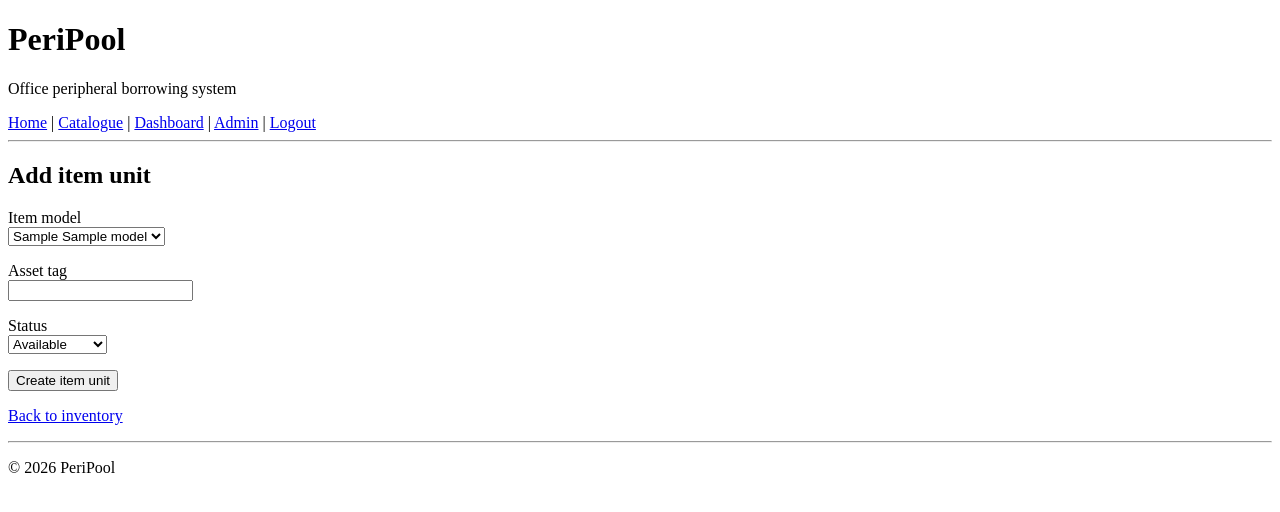
After one commit to simt0m/PeriPool, a Flask app: page /admin/item-units/new in a window 1280 px wide. The commit adds this page. Shown: the top 512 px of the page. Run offline with Flask 3, Linux system fonts and the light colour scheme; a user stored in the database is signed in; tables that the repository leaves empty hold one stand-in row (values such as "Sample post"); some libraries are stand-ins or nearby versions.

Commit message:
Add CSRF protection for forms

```diff
--- a/app/__init__.py
+++ b/app/__init__.py
@@ -1,7 +1,7 @@
 import os
 from flask import Flask
 
-from .extensions import db, login_manager
+from .extensions import csrf, db, login_manager
 
 
 def create_app():
@@ -28,6 +28,7 @@ def create_app():
 
     # --- Initialise extensions ---
     db.init_app(app)
+    csrf.init_app(app)
 
     login_manager.init_app(app)
     login_manager.login_view = 'main.login'
--- a/app/extensions.py
+++ b/app/extensions.py
@@ -1,5 +1,7 @@
 from flask_sqlalchemy import SQLAlchemy
 from flask_login import LoginManager
+from flask_wtf.csrf import CSRFProtect
 
 db = SQLAlchemy()
 login_manager = LoginManager()
+csrf = CSRFProtect()
--- a/app/routes.py
+++ b/app/routes.py
@@ -3,6 +3,7 @@ from decimal import Decimal, InvalidOperation
 
 from flask import Blueprint, flash, redirect, render_template, request, url_for
 from flask_login import current_user, login_required, login_user, logout_user
+from flask_wtf.csrf import CSRFError
 
 from .decorators import admin_required
 from .extensions import db
@@ -749,3 +750,8 @@ def admin_borrow_records():
 def forbidden(error):
     """Render a 403 Forbidden error page."""
     return render_template('403.html'), 403
+
+@main.app_errorhandler(CSRFError)
+def handle_csrf_error(error):
+    """Render an error page when CSRF validation fails."""
+    return render_template('csrf_error.html', reason=error.description), 400
--- a/app/templates/admin_category_form.html
+++ b/app/templates/admin_category_form.html
@@ -13,6 +13,8 @@
     {% endif %}
 
     <form method="post">
+        <input type="hidden" name="csrf_token" value="{{ csrf_token() }}">
+
         <p>
             <label for="name">Name</label><br>
             <input
--- a/app/templates/admin_inventory.html
+++ b/app/templates/admin_inventory.html
@@ -80,6 +80,8 @@
                                     action="{{ url_for('main.admin_deactivate_item_model', item_model_id=item_model.id) }}"
                                     onsubmit="return confirm('Deactivate this item model?');"
                                 >
+                                    <input type="hidden" name="csrf_token" value="{{ csrf_token() }}">
+
                                     <button type="submit">Deactivate</button>
                                 </form>
                             {% endif %}
@@ -128,6 +130,8 @@
                                     action="{{ url_for('main.admin_delete_item_unit', item_unit_id=item_unit.id) }}"
                                     onsubmit="return confirm('Delete this item unit?');"
                                 >
+                                    <input type="hidden" name="csrf_token" value="{{ csrf_token() }}">
+
                                     <button type="submit">Delete</button>
                                 </form>
                             {% endif %}
--- a/app/templates/admin_item_model_form.html
+++ b/app/templates/admin_item_model_form.html
@@ -13,6 +13,8 @@
     {% endif %}
 
     <form method="post">
+        <input type="hidden" name="csrf_token" value="{{ csrf_token() }}">
+
         <p>
             <label for="category_id">Category</label><br>
             <select id="category_id" name="category_id" required>
--- /dev/null
+++ b/app/templates/admin_item_unit_form.html
@@ -0,0 +1,68 @@
+{% extends "base.html" %}
+
+{% block title %}
+    {% if item_unit %}PeriPool | Edit Item Unit{% else %}PeriPool | Add Item Unit{% endif %}
+{% endblock %}
+
+{% block content %}
+<section>
+    {% if item_unit %}
+        <h2>Edit item unit</h2>
+    {% else %}
+        <h2>Add item unit</h2>
+    {% endif %}
+
+    <form method="post">
+        <input type="hidden" name="csrf_token" value="{{ csrf_token() }}">
+
+        <p>
+            <label for="item_model_id">Item model</label><br>
+            <select id="item_model_id" name="item_model_id" required>
+                {% for item_model in item_models %}
+                    <option
+                        value="{{ item_model.id }}"
+                        {% if item_unit and item_unit.item_model_id == item_model.id %}selected{% endif %}
+                    >
+                        {{ item_model.manufacturer }} {{ item_model.model_name }}
+                    </option>
+                {% endfor %}
+            </select>
+        </p>
+
+        <p>
+            <label for="asset_tag">Asset tag</label><br>
+            <input
+                type="text"
+                id="asset_tag"
+                name="asset_tag"
+                required
+                value="{{ item_unit.asset_tag if item_unit else '' }}"
+            >
+        </p>
+
+        <p>
+            <label for="status">Status</label><br>
+            <select id="status" name="status" required>
+                {% set selected_status = item_unit.status if item_unit else 'available' %}
+
+                {% for status in statuses %}
+                    <option
+                        value="{{ status }}"
+                        {% if status == selected_status %}selected{% endif %}
+                    >
+                        {{ status|title }}
+                    </option>
+                {% endfor %}
+            </select>
+        </p>
+
+        <button type="submit">
+            {% if item_unit %}Update item unit{% else %}Create item unit{% endif %}
+        </button>
+    </form>
+
+    <p>
+        <a href="{{ url_for('main.admin_inventory') }}">Back to inventory</a>
+    </p>
+</section>
+{% endblock %}
--- a/app/templates/catalogue.html
+++ b/app/templates/catalogue.html
@@ -44,6 +44,8 @@
                 {% if current_user.is_authenticated %}
                     {% if item_model.available_units > 0 %}
                         <form method="post" action="{{ url_for('main.borrow_item', item_model_id=item_model.id) }}">
+                            <input type="hidden" name="csrf_token" value="{{ csrf_token() }}">
+
                             <button type="submit">Borrow this item</button>
                         </form>
                     {% else %}
--- a/app/templates/dashboard.html
+++ b/app/templates/dashboard.html
@@ -30,6 +30,8 @@
                     Due: {{ record.due_at.strftime("%d %b %Y") }}
 
                     <form method="post" action="{{ url_for('main.return_item', borrow_record_id=record.id) }}">
+                        <input type="hidden" name="csrf_token" value="{{ csrf_token() }}">
+
                         <button type="submit">Return item</button>
                     </form>
                 </li>
--- a/app/templates/login.html
+++ b/app/templates/login.html
@@ -7,6 +7,8 @@
     <h2>Log in</h2>
 
     <form method="post">
+        <input type="hidden" name="csrf_token" value="{{ csrf_token() }}">
+
         <p>
             <label for="email">Email</label><br>
             <input type="email" id="email" name="email" required>
--- a/app/templates/register.html
+++ b/app/templates/register.html
@@ -7,6 +7,8 @@
     <h2>Create an account</h2>
 
     <form method="post">
+        <input type="hidden" name="csrf_token" value="{{ csrf_token() }}">
+
         <p>
             <label for="name">Name</label><br>
             <input type="text" id="name" name="name" required>
--- a/requirements.txt
+++ b/requirements.txt
@@ -4,6 +4,7 @@ colorama==0.4.6
 Flask==3.1.3
 Flask-Login==0.6.3
 Flask-SQLAlchemy==3.1.1
+Flask-WTF==1.3.0
 greenlet==3.5.3
 itsdangerous==2.2.0
 Jinja2==3.1.6
@@ -11,3 +12,4 @@ MarkupSafe==3.0.3
 SQLAlchemy==2.0.51
 typing_extensions==4.16.0
 Werkzeug==3.1.8
+WTForms==3.2.2
```
Also changed, not shown: app/templates/csrf_error.html (added, +24 -0 lines).
